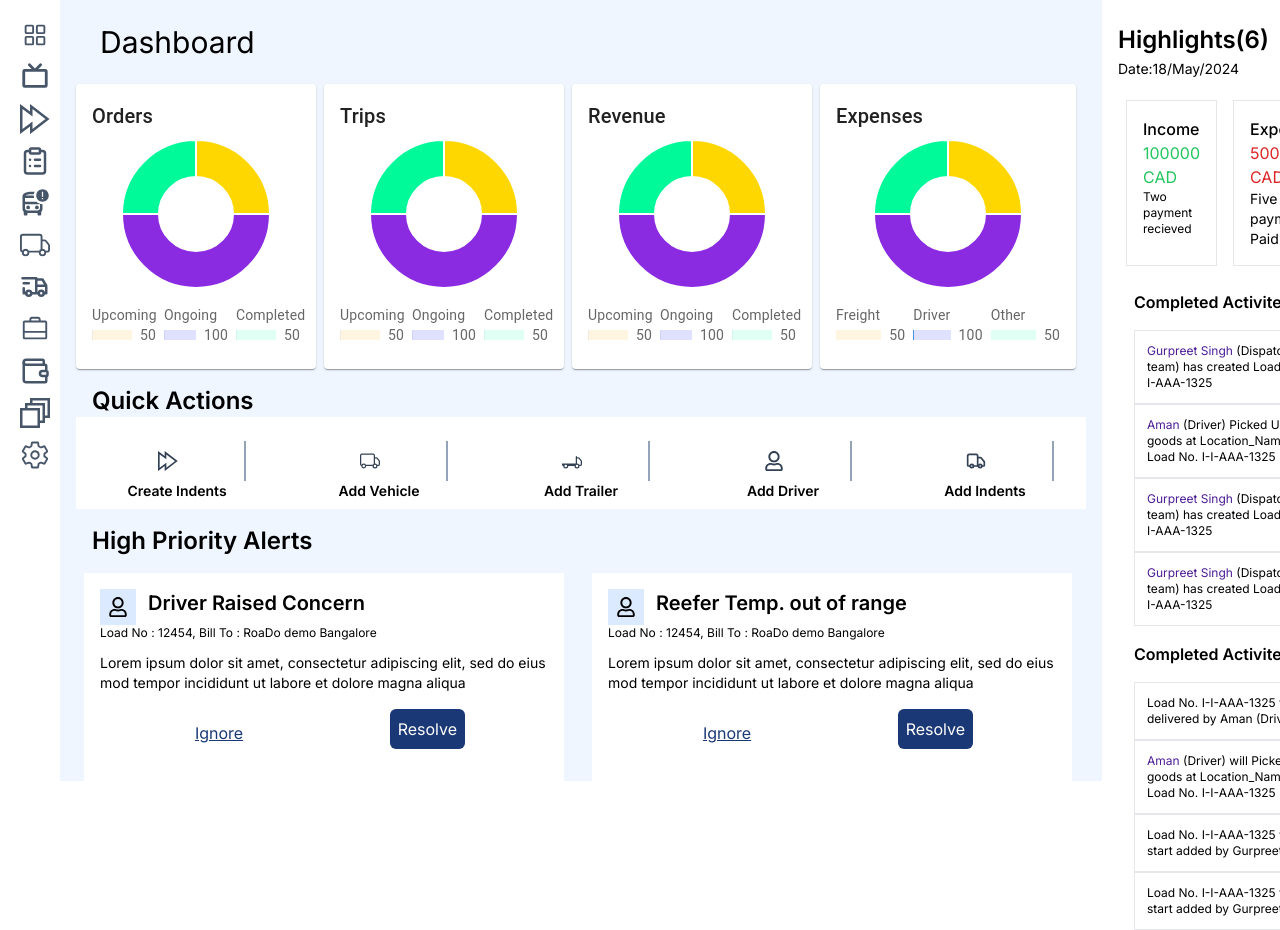
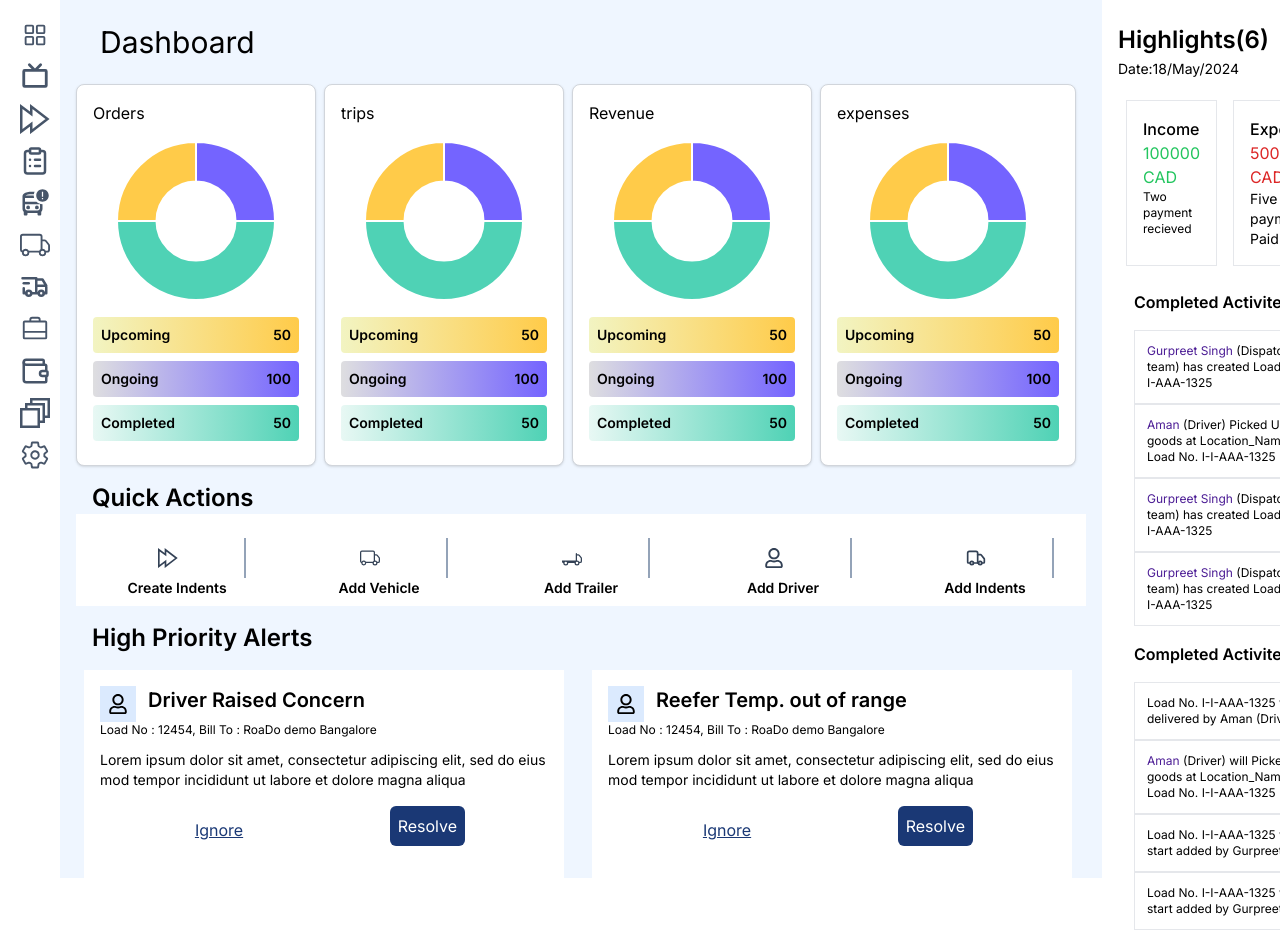
Before and after one commit to shwetaa94/roadco-assesment, a Next.js app: page / in a window 1280 px wide. Shown: the top 930 px of the page. Built offline with nearby package versions, Linux system fonts and the light colour scheme.

Commit message:
donut chart shaded to left and colors changes

```diff
--- a/src/components/ExpenseCard.tsx
+++ b/src/components/ExpenseCard.tsx
@@ -1,29 +1,22 @@
 import React from "react";
-import {
-  Card,
-  CardContent,
-  Typography,
-  Box,
-  LinearProgress,
-  Grid,
-} from "@mui/material";
 import { useSelector } from "react-redux";
 import { RootState } from "../redux/store";
 import { Doughnut } from "react-chartjs-2";
 import { Chart as ChartJS, ArcElement, Tooltip, Legend } from "chart.js";
 
+// Register Chart.js components
 ChartJS.register(ArcElement, Tooltip, Legend);
 
 const ExpenseCard: React.FC = () => {
   const expenses = useSelector((state: RootState) => state.dashboard.expenses);
 
   const data = {
-    labels: ["Freight Charge", "Driver Charge", "Other Charges"],
+    labels: ["freight", "driver", "other"],
     datasets: [
       {
         data: [expenses.freight, expenses.driver, expenses.other],
-        backgroundColor: ["#FFD700", "#8A2BE2", "#00FA9A"],
-        hoverBackgroundColor: ["#FFC107", "#8B3A62", "#00FF7F"],
+        backgroundColor: ["#7464FF", "#4FD2B5", "#FFCB49"],
+        hoverBackgroundColor: ["#A99EFF", "#80EAD0", "#FFE389"],
       },
     ],
   };
@@ -38,85 +31,32 @@ const ExpenseCard: React.FC = () => {
   };
 
   return (
-    <Card>
-      <CardContent>
-        <Typography variant="h6" component="div" gutterBottom>
-          Expenses
-        </Typography>
-        <Box
-          display="flex"
-          justifyContent="center"
-          alignItems="center"
-          height="150px"
-        >
-          <Doughnut data={data} options={options} />
-        </Box>
-        <Box mt={2}>
-          <Grid container spacing={1}>
-            <Grid item xs={12} sm={4}>
-              <Typography variant="body2" color="textSecondary">
-                Freight
-              </Typography>
-              <Box display="flex" alignItems="center">
-                <LinearProgress
-                  variant="determinate"
-                  value={(expenses.freight / expenses.total) * 100}
-                  style={{
-                    flexGrow: 1,
-                    marginRight: 8,
-                    backgroundColor: "#FFF5E0",
-                    height: "10px",
-                  }}
-                />
-                <Typography variant="body2" color="textSecondary">
-                  {expenses.freight}
-                </Typography>
-              </Box>
-            </Grid>
-            <Grid item xs={12} sm={4}>
-              <Typography variant="body2" color="textSecondary">
-                Driver
-              </Typography>
-              <Box display="flex" alignItems="center">
-                <LinearProgress
-                  variant="determinate"
-                  value={(expenses.driver / expenses.total) * 100}
-                  style={{
-                    flexGrow: 1,
-                    marginRight: 8,
-                    backgroundColor: "#E0E0FF",
-                    height: "10px",
-                  }}
-                />
-                <Typography variant="body2" color="textSecondary">
-                  {expenses.driver}
-                </Typography>
-              </Box>
-            </Grid>
-            <Grid item xs={12} sm={4}>
-              <Typography variant="body2" color="textSecondary">
-                Other
-              </Typography>
-              <Box display="flex" alignItems="center">
-                <LinearProgress
-                  variant="determinate"
-                  value={(expenses.other / expenses.total) * 100}
-                  style={{
-                    flexGrow: 1,
-                    marginRight: 8,
-                    backgroundColor: "#E0FFF5",
-                    height: "10px",
-                  }}
-                />
-                <Typography variant="body2" color="textSecondary">
-                  {expenses.other}
-                </Typography>
-              </Box>
-            </Grid>
-          </Grid>
-        </Box>
-      </CardContent>
-    </Card>
+    <div className="border border-gray-300 rounded-lg p-4 bg-white shadow">
+      <div className="mb-4">
+        <h6 className="m-0">expenses</h6>
+      </div>
+      <div className="flex justify-center items-center h-40">
+        <Doughnut data={data} options={options} />
+      </div>
+      <div className="mt-4">
+        <div className="flex-col gap">
+          <div className="flex justify-between bg-gradient-to-l from-[#FFCB49]  to-[#f2f4c2] p-2 mb-2 rounded">
+            <span className="text-sm font-semibold">Upcoming</span>
+
+            <span className="text-sm font-semibold">{expenses.freight}</span>
+          </div>
+          <div className="flex justify-between bg-gradient-to-l from-[#7464FF] to-[#dedee0]   p-2 mb-2 rounded">
+            <span className="text-sm font-semibold">Ongoing</span>
+
+            <span className="text-sm font-semibold">{expenses.driver}</span>
+          </div>
+          <div className="flex justify-between p-2 mb-2 bg-gradient-to-l from-[#4FD2B5]  to-[#e8f8f4] rounded">
+            <span className="text-sm font-semibold">Completed</span>
+            <span className="text-sm font-semibold">{expenses.other}</span>
+          </div>
+        </div>
+      </div>
+    </div>
   );
 };
 
--- a/src/components/OrderCard.tsx
+++ b/src/components/OrderCard.tsx
@@ -1,9 +1,8 @@
-import React from 'react';
-import { Card, CardContent, Typography, Box, LinearProgress, Grid } from '@mui/material';
-import { useSelector } from 'react-redux';
-import { RootState } from '../redux/store';
-import { Doughnut } from 'react-chartjs-2';
-import { Chart as ChartJS, ArcElement, Tooltip, Legend } from 'chart.js';
+import React from "react";
+import { useSelector } from "react-redux";
+import { RootState } from "../redux/store";
+import { Doughnut } from "react-chartjs-2";
+import { Chart as ChartJS, ArcElement, Tooltip, Legend } from "chart.js";
 
 // Register Chart.js components
 ChartJS.register(ArcElement, Tooltip, Legend);
@@ -12,12 +11,12 @@ const OrderCard: React.FC = () => {
   const orders = useSelector((state: RootState) => state.dashboard.orders);
 
   const data = {
-    labels: ['Upcoming', 'Ongoing', 'Completed'],
+    labels: ["Upcoming", "Ongoing", "Completed"],
     datasets: [
       {
         data: [orders.upcoming, orders.ongoing, orders.completed],
-        backgroundColor: ['#FFD700', '#8A2BE2', '#00FA9A'],
-        hoverBackgroundColor: ['#FFC107', '#8B3A62', '#00FF7F'],
+        backgroundColor: ["#7464FF", "#4FD2B5", "#FFCB49"],
+        hoverBackgroundColor: ["#A99EFF", "#80EAD0", "#FFE389"],
       },
     ],
   };
@@ -32,65 +31,32 @@ const OrderCard: React.FC = () => {
   };
 
   return (
-    <Card>
-      <CardContent>
-        <Typography variant="h6" component="div" gutterBottom>
-          Orders
-        </Typography>
-        <Box display="flex" justifyContent="center" alignItems="center" height="150px">
-          <Doughnut data={data} options={options} />
-        </Box>
-        <Box mt={2}>
-          <Grid container spacing={1}>
-            <Grid item xs={12} sm={4}>
-              <Typography variant="body2" color="textSecondary">
-                Upcoming
-              </Typography>
-              <Box display="flex" alignItems="center">
-                <LinearProgress
-                  variant="determinate"
-                  value={(orders.upcoming / orders.total) * 100}
-                  style={{ flexGrow: 1, marginRight: 8, backgroundColor: '#FFF5E0', height: '10px' }}
-                />
-                <Typography variant="body2" color="textSecondary">
-                  {orders.upcoming}
-                </Typography>
-              </Box>
-            </Grid>
-            <Grid item xs={12} sm={4}>
-              <Typography variant="body2" color="textSecondary">
-                Ongoing
-              </Typography>
-              <Box display="flex" alignItems="center">
-                <LinearProgress
-                  variant="determinate"
-                  value={(orders.ongoing / orders.total) * 100}
-                  style={{ flexGrow: 1, marginRight: 8, backgroundColor: '#E0E0FF', height: '10px' }}
-                />
-                <Typography variant="body2" color="textSecondary">
-                  {orders.ongoing}
-                </Typography>
-              </Box>
-            </Grid>
-            <Grid item xs={12} sm={4}>
-              <Typography variant="body2" color="textSecondary">
-                Completed
-              </Typography>
-              <Box display="flex" alignItems="center">
-                <LinearProgress
-                  variant="determinate"
-                  value={(orders.completed / orders.total) * 100}
-                  style={{ flexGrow: 1, marginRight: 8, backgroundColor: '#E0FFF5', height: '10px' }}
-                />
-                <Typography variant="body2" color="textSecondary">
-                  {orders.completed}
-                </Typography>
-              </Box>
-            </Grid>
-          </Grid>
-        </Box>
-      </CardContent>
-    </Card>
+    <div className="border border-gray-300 rounded-lg p-4 bg-white shadow">
+      <div className="mb-4">
+        <h6 className="m-0">Orders</h6>
+      </div>
+      <div className="flex justify-center items-center h-40">
+        <Doughnut data={data} options={options} />
+      </div>
+      <div className="mt-4">
+        <div className="flex-col gap">
+          <div className="flex justify-between bg-gradient-to-l from-[#FFCB49]  to-[#f2f4c2] p-2 mb-2 rounded">
+            <span className="text-sm font-semibold">Upcoming</span>
+
+            <span className="text-sm font-semibold">{orders.upcoming}</span>
+          </div>
+          <div className="flex justify-between bg-gradient-to-l from-[#7464FF] to-[#dedee0]   p-2 mb-2 rounded">
+            <span className="text-sm font-semibold">Ongoing</span>
+
+            <span className="text-sm font-semibold">{orders.ongoing}</span>
+          </div>
+          <div className="flex justify-between p-2 mb-2 bg-gradient-to-l from-[#4FD2B5]  to-[#e8f8f4] rounded">
+            <span className="text-sm font-semibold">Completed</span>
+            <span className="text-sm font-semibold">{orders.completed}</span>
+          </div>
+        </div>
+      </div>
+    </div>
   );
 };
 
--- a/src/components/RevenueCard.tsx
+++ b/src/components/RevenueCard.tsx
@@ -1,17 +1,10 @@
 import React from "react";
-import {
-  Card,
-  CardContent,
-  Typography,
-  Box,
-  LinearProgress,
-  Grid,
-} from "@mui/material";
 import { useSelector } from "react-redux";
 import { RootState } from "../redux/store";
 import { Doughnut } from "react-chartjs-2";
 import { Chart as ChartJS, ArcElement, Tooltip, Legend } from "chart.js";
 
+// Register Chart.js components
 ChartJS.register(ArcElement, Tooltip, Legend);
 
 const RevenueCard: React.FC = () => {
@@ -22,8 +15,8 @@ const RevenueCard: React.FC = () => {
     datasets: [
       {
         data: [revenue.upcoming, revenue.ongoing, revenue.completed],
-        backgroundColor: ["#FFD700", "#8A2BE2", "#00FA9A"],
-        hoverBackgroundColor: ["#FFC107", "#8B3A62", "#00FF7F"],
+        backgroundColor: ["#7464FF", "#4FD2B5", "#FFCB49"],
+        hoverBackgroundColor: ["#A99EFF", "#80EAD0", "#FFE389"],
       },
     ],
   };
@@ -38,85 +31,32 @@ const RevenueCard: React.FC = () => {
   };
 
   return (
-    <Card>
-      <CardContent>
-        <Typography variant="h6" component="div" gutterBottom>
-          Revenue
-        </Typography>
-        <Box
-          display="flex"
-          justifyContent="center"
-          alignItems="center"
-          height="150px"
-        >
-          <Doughnut data={data} options={options} />
-        </Box>
-        <Box mt={2}>
-          <Grid container spacing={1}>
-            <Grid item xs={12} sm={4}>
-              <Typography variant="body2" color="textSecondary">
-                Upcoming
-              </Typography>
-              <Box display="flex" alignItems="center">
-                <LinearProgress
-                  variant="determinate"
-                  value={(revenue.upcoming / revenue.total) * 100}
-                  style={{
-                    flexGrow: 1,
-                    marginRight: 8,
-                    backgroundColor: "#FFF5E0",
-                    height: "10px",
-                  }}
-                />
-                <Typography variant="body2" color="textSecondary">
-                  {revenue.upcoming}
-                </Typography>
-              </Box>
-            </Grid>
-            <Grid item xs={12} sm={4}>
-              <Typography variant="body2" color="textSecondary">
-                Ongoing
-              </Typography>
-              <Box display="flex" alignItems="center">
-                <LinearProgress
-                  variant="determinate"
-                  value={(revenue.ongoing / revenue.total) * 100}
-                  style={{
-                    flexGrow: 1,
-                    marginRight: 8,
-                    backgroundColor: "#E0E0FF",
-                    height: "10px",
-                  }}
-                />
-                <Typography variant="body2" color="textSecondary">
-                  {revenue.ongoing}
-                </Typography>
-              </Box>
-            </Grid>
-            <Grid item xs={12} sm={4}>
-              <Typography variant="body2" color="textSecondary">
-                Completed
-              </Typography>
-              <Box display="flex" alignItems="center">
-                <LinearProgress
-                  variant="determinate"
-                  value={(revenue.completed / revenue.total) * 100}
-                  style={{
-                    flexGrow: 1,
-                    marginRight: 8,
-                    backgroundColor: "#E0FFF5",
-                    height: "10px",
-                  }}
-                />
-                <Typography variant="body2" color="textSecondary">
-                  {revenue.completed}
-                </Typography>
-              </Box>
-            </Grid>
-          </Grid>
-        </Box>
-      </CardContent>
-    </Card>
+    <div className="border border-gray-300 rounded-lg p-4 bg-white shadow">
+      <div className="mb-4">
+        <h6 className="m-0">Revenue</h6>
+      </div>
+      <div className="flex justify-center items-center h-40">
+        <Doughnut data={data} options={options} />
+      </div>
+      <div className="mt-4">
+        <div className="flex-col gap">
+          <div className="flex justify-between bg-gradient-to-l from-[#FFCB49]  to-[#f2f4c2] p-2 mb-2 rounded">
+            <span className="text-sm font-semibold">Upcoming</span>
+
+            <span className="text-sm font-semibold">{revenue.upcoming}</span>
+          </div>
+          <div className="flex justify-between bg-gradient-to-l from-[#7464FF] to-[#dedee0]   p-2 mb-2 rounded">
+            <span className="text-sm font-semibold">Ongoing</span>
+
+            <span className="text-sm font-semibold">{revenue.ongoing}</span>
+          </div>
+          <div className="flex justify-between p-2 mb-2 bg-gradient-to-l from-[#4FD2B5]  to-[#e8f8f4] rounded">
+            <span className="text-sm font-semibold">Completed</span>
+            <span className="text-sm font-semibold">{revenue.completed}</span>
+          </div>
+        </div>
+      </div>
+    </div>
   );
 };
 
--- a/src/components/TripCard.tsx
+++ b/src/components/TripCard.tsx
@@ -1,17 +1,10 @@
 import React from "react";
-import {
-  Card,
-  CardContent,
-  Typography,
-  Box,
-  LinearProgress,
-  Grid,
-} from "@mui/material";
 import { useSelector } from "react-redux";
 import { RootState } from "../redux/store";
 import { Doughnut } from "react-chartjs-2";
 import { Chart as ChartJS, ArcElement, Tooltip, Legend } from "chart.js";
 
+// Register Chart.js components
 ChartJS.register(ArcElement, Tooltip, Legend);
 
 const TripCard: React.FC = () => {
@@ -22,8 +15,8 @@ const TripCard: React.FC = () => {
     datasets: [
       {
         data: [trips.upcoming, trips.ongoing, trips.completed],
-        backgroundColor: ["#FFD700", "#8A2BE2", "#00FA9A"],
-        hoverBackgroundColor: ["#FFC107", "#8B3A62", "#00FF7F"],
+        backgroundColor: ["#7464FF", "#4FD2B5", "#FFCB49"],
+        hoverBackgroundColor: ["#A99EFF", "#80EAD0", "#FFE389"],
       },
     ],
   };
@@ -38,85 +31,32 @@ const TripCard: React.FC = () => {
   };
 
   return (
-    <Card>
-      <CardContent>
-        <Typography variant="h6" component="div" gutterBottom>
-          Trips
-        </Typography>
-        <Box
-          display="flex"
-          justifyContent="center"
-          alignItems="center"
-          height="150px"
-        >
-          <Doughnut data={data} options={options} />
-        </Box>
-        <Box mt={2}>
-          <Grid container spacing={1}>
-            <Grid item xs={12} sm={4}>
-              <Typography variant="body2" color="textSecondary">
-                Upcoming
-              </Typography>
-              <Box display="flex" alignItems="center">
-                <LinearProgress
-                  variant="determinate"
-                  value={(trips.upcoming / trips.total) * 100}
-                  style={{
-                    flexGrow: 1,
-                    marginRight: 8,
-                    backgroundColor: "#FFF5E0",
-                    height: "10px",
-                  }}
-                />
-                <Typography variant="body2" color="textSecondary">
-                  {trips.upcoming}
-                </Typography>
-              </Box>
-            </Grid>
-            <Grid item xs={12} sm={4}>
-              <Typography variant="body2" color="textSecondary">
-                Ongoing
-              </Typography>
-              <Box display="flex" alignItems="center">
-                <LinearProgress
-                  variant="determinate"
-                  value={(trips.ongoing / trips.total) * 100}
-                  style={{
-                    flexGrow: 1,
-                    marginRight: 8,
-                    backgroundColor: "#E0E0FF",
-                    height: "10px",
-                  }}
-                />
-                <Typography variant="body2" color="textSecondary">
-                  {trips.ongoing}
-                </Typography>
-              </Box>
-            </Grid>
-            <Grid item xs={12} sm={4}>
-              <Typography variant="body2" color="textSecondary">
-                Completed
-              </Typography>
-              <Box display="flex" alignItems="center">
-                <LinearProgress
-                  variant="determinate"
-                  value={(trips.completed / trips.total) * 100}
-                  style={{
-                    flexGrow: 1,
-                    marginRight: 8,
-                    backgroundColor: "#E0FFF5",
-                    height: "10px",
-                  }}
-                />
-                <Typography variant="body2" color="textSecondary">
-                  {trips.completed}
-                </Typography>
-              </Box>
-            </Grid>
-          </Grid>
-        </Box>
-      </CardContent>
-    </Card>
+    <div className="border border-gray-300 rounded-lg p-4 bg-white shadow">
+      <div className="mb-4">
+        <h6 className="m-0">trips</h6>
+      </div>
+      <div className="flex justify-center items-center h-40">
+        <Doughnut data={data} options={options} />
+      </div>
+      <div className="mt-4">
+        <div className="flex-col gap">
+          <div className="flex justify-between bg-gradient-to-l from-[#FFCB49]  to-[#f2f4c2] p-2 mb-2 rounded">
+            <span className="text-sm font-semibold">Upcoming</span>
+
+            <span className="text-sm font-semibold">{trips.upcoming}</span>
+          </div>
+          <div className="flex justify-between bg-gradient-to-l from-[#7464FF] to-[#dedee0]   p-2 mb-2 rounded">
+            <span className="text-sm font-semibold">Ongoing</span>
+
+            <span className="text-sm font-semibold">{trips.ongoing}</span>
+          </div>
+          <div className="flex justify-between p-2 mb-2 bg-gradient-to-l from-[#4FD2B5]  to-[#e8f8f4] rounded">
+            <span className="text-sm font-semibold">Completed</span>
+            <span className="text-sm font-semibold">{trips.completed}</span>
+          </div>
+        </div>
+      </div>
+    </div>
   );
 };
 
```
